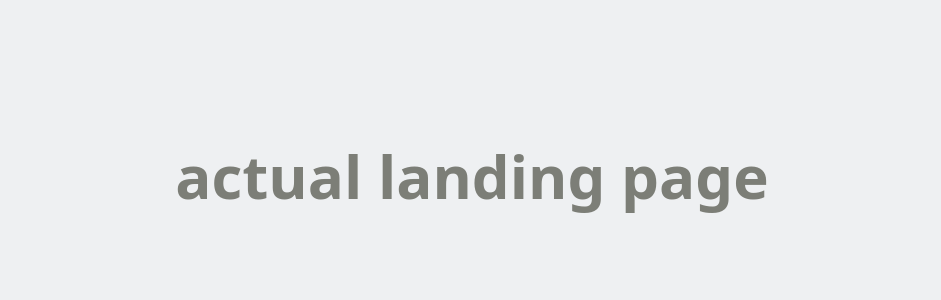
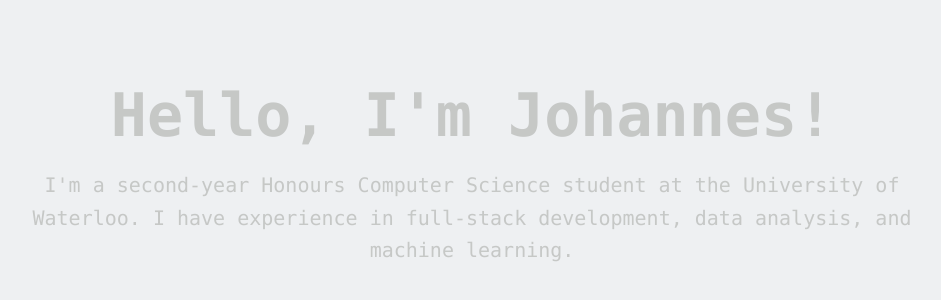
Before and after one commit to Johannestampere/Portfolio, a Next.js app: page / in a window 1280 px wide. Shown: the part 224-524 px from the top of the page, without its empty margins (168-1109 px from the left). Built offline with nearby package versions, Linux system fonts and the light colour scheme.

Commit message:
landingpage

```diff
--- a/app/globals.css
+++ b/app/globals.css
@@ -25,3 +25,7 @@
     background-size: 300% 300%;
     animation: gradientShift 10s ease infinite;
   }
+
+body {
+  @apply bg-[#EEF0F2] text-[#7c7e77];
+}
--- a/app/home/page.tsx
+++ /dev/null
@@ -1,13 +0,0 @@
-"use client"
-
-import React, { useState, useEffect, useRef } from "react";
-import { useRouter } from "next/navigation";
-import { Metadata } from "next";
-
-export default function Home() {
-    return (
-        <div>
-            Home
-        </div>
-    )
-}
--- a/app/layout.tsx
+++ b/app/layout.tsx
@@ -13,7 +13,7 @@
 }>) {
   return (
     <html lang="en">
-      <body>
+      <body className="bg-[#EEF0F2] text-[#7c7e77]">
         {children}
       </body>
     </html>
--- a/app/page.tsx
+++ b/app/page.tsx
@@ -2,9 +2,13 @@
 
 import React, { useEffect, useState } from 'react'
 import { motion, AnimatePresence } from 'framer-motion'
+import Landing from './sections/landing'
+import Skills from './sections/skills'
+import Projects from './sections/projects'
+import About from './sections/about'
 
 const asciiLines = `
- _______       __                                      _______
+._______       __                                      _______
 |   _   .-----|  |--.---.-.-----.-----.-----.-----.   |       .---.-.--------.-----.-----.----.-----.
 |___|   |  _  |     |  _  |     |     |  -__|__ --|   |.|   | |  _  |        |  _  |  -__|   _|  -__|
 |.  |   |_____|__|__|___._|__|__|__|__|_____|_____|    -|.  |-|___._|__|__|__|   __|_____|__| |_____|
@@ -18,15 +22,14 @@
 
   useEffect(() => {
     const timer = setTimeout(() => {
-      setShowLanding(false);
-    }, 4000); // Show for 4 seconds
-
+      setShowLanding(false)
+    }, 4000)
     return () => clearTimeout(timer)
   }, [])
 
   return (
     <motion.div
-      className="w-screen h-screen bg-[#EEF0F2] text-[#7c7e77] flex items-center justify-center overflow-auto"
+      className="w-screen h-screen bg-[#EEF0F2] text-[#7c7e77] font-mono"
       initial={{ opacity: 0 }}
       animate={{ opacity: 1 }}
       transition={{ duration: 1.2 }}
@@ -35,15 +38,22 @@
         {showLanding ? (
           <motion.div
             key="ascii"
+            initial={{ opacity: 0, scale: 0.5 }}
+            animate={{ opacity: 1, scale: 1 }}
+            exit="exit"
+            transition={{ duration: 1.5, ease: 'easeOut' }}
+            className="h-screen flex items-center justify-center"
+          >
+            <motion.div
               className="font-mono font-extrabold text-left whitespace-pre text-sm md:text-base leading-snug"
+              variants={{
+                visible: { transition: { staggerChildren: 0.3 } },
+                hidden: {},
+                exit: { transition: { staggerChildren: 0.1, staggerDirection: -1 } },
+              }}
               initial="hidden"
               animate="visible"
               exit="exit"
-            variants={{
-              visible: { transition: { staggerChildren: 0.3 } },
-              hidden: {},
-              exit: { transition: { staggerChildren: 0.1, staggerDirection: -1 } }
-            }}
             >
               {asciiLines.map((line, i) => (
                 <motion.div
@@ -51,23 +61,36 @@
                   variants={{
                     hidden: { opacity: 0, y: 0 },
                     visible: { opacity: 1, y: 0 },
-                  exit: { opacity: 0, x: 100, transition: { duration: 0.4 } }
+                    exit: { opacity: 0, x: 100, transition: { duration: 0.4 } },
                   }}
                 >
                   {line}
                 </motion.div>
               ))}
             </motion.div>
+          </motion.div>
         ) : (
-          <motion.div
+          <motion.main
             key="main"
+            className="h-screen w-screen overflow-y-scroll snap-y snap-mandatory scroll-smooth"
             initial={{ opacity: 0 }}
             animate={{ opacity: 1 }}
             exit={{ opacity: 0 }}
-            transition={{ duration: 1.5 }}
+            transition={{ duration: 2 }}
           >
-            <h1 className="text-6xl font-bold">actual landing page</h1>
-          </motion.div>
+            <section className="h-screen snap-start">
+              <Landing />
+            </section>
+            <section className="h-screen snap-start">
+              <Skills />
+            </section>
+            <section className="h-screen snap-start">
+              <Projects />
+            </section>
+            <section className="h-screen snap-start">
+              <About />
+            </section>
+          </motion.main>
         )}
       </AnimatePresence>
     </motion.div>
--- /dev/null
+++ b/app/sections/about.tsx
@@ -0,0 +1,14 @@
+import React, { JSX } from 'react';
+
+export default function About(): JSX.Element {
+  return (
+    <section id="about" className="snap-start h-screen flex items-center justify-center px-6">
+      <div className="max-w-4xl text-center">
+        <h1 className="text-6xl font-bold mb-6">About Me</h1>
+        <div className="text-xl leading-relaxed">
+          About
+        </div>
+      </div>
+    </section>
+  );
+}
--- /dev/null
+++ b/app/sections/landing.tsx
@@ -0,0 +1,15 @@
+import { JSX } from "react";
+
+export default function Landing(): JSX.Element {
+    return (
+      <section id="landing" className="snap-start h-screen flex items-center justify-center px-6">
+        <div className="max-w-4xl text-center">
+          <h1 className="text-6xl font-bold mb-6">Hello, I'm Johannes!</h1>
+          <div className="text-xl leading-relaxed">
+            I'm a second-year Honours Computer Science student at the University of Waterloo.
+            I have experience in full-stack development, data analysis, and machine learning.
+          </div>
+        </div>
+      </section>
+    )
+  }
--- /dev/null
+++ b/app/sections/projects.tsx
@@ -0,0 +1,14 @@
+import { JSX } from "react";
+
+export default function Projects(): JSX.Element {
+    return (
+      <section id="landing" className="snap-start h-screen flex items-center justify-center px-6">
+        <div className="max-w-4xl text-center">
+          <h1 className="text-6xl font-bold mb-6">Projects</h1>
+          <div className="text-xl leading-relaxed">
+           yoooooo
+          </div>
+        </div>
+      </section>
+    )
+  }
--- /dev/null
+++ b/app/sections/skills.tsx
@@ -0,0 +1,14 @@
+import { JSX } from "react";
+
+export default function Skills(): JSX.Element {
+    return (
+      <section id="landing" className="snap-start h-screen flex items-center justify-center px-6">
+        <div className="max-w-4xl text-center">
+          <h1 className="text-6xl font-bold mb-6">Hello, SKIIIILSLLLLLSSS!</h1>
+          <div className="text-xl leading-relaxed">
+            Iwnfwfudwf
+          </div>
+        </div>
+      </section>
+    )
+  }
```
Also changed, not shown: app/about/page.tsx (deleted), app/projects/page.tsx (deleted), app/resume/page.tsx (deleted). Lines whose indentation alone changed are shown as unchanged.
